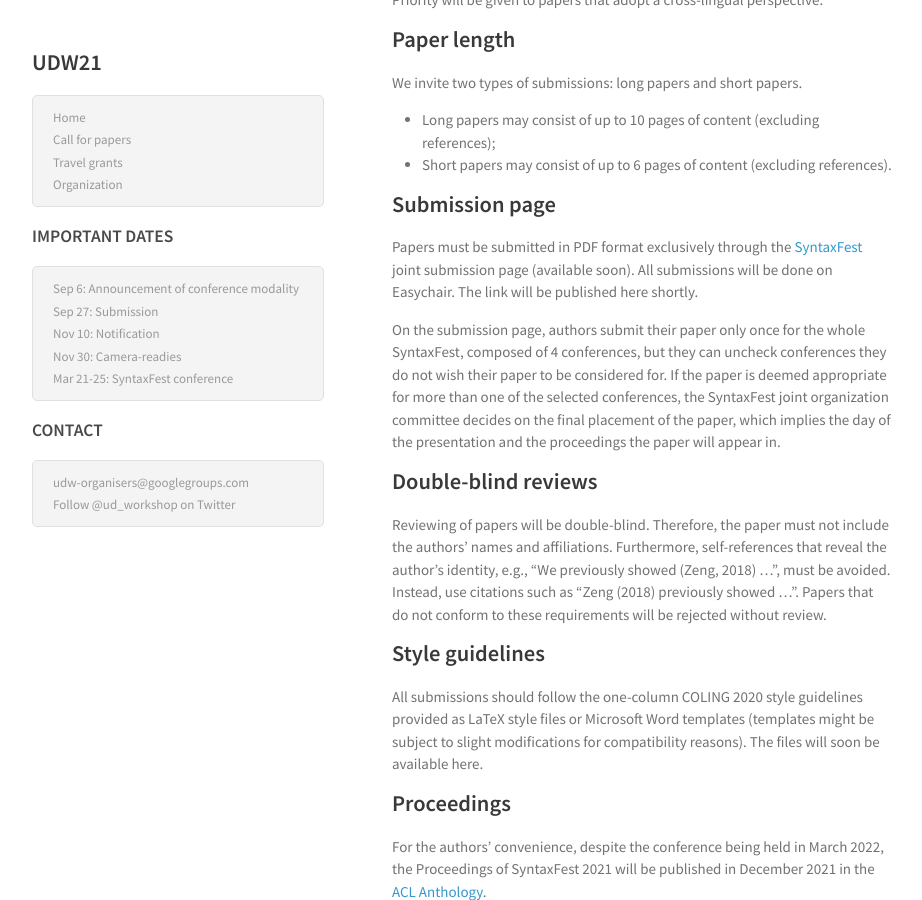
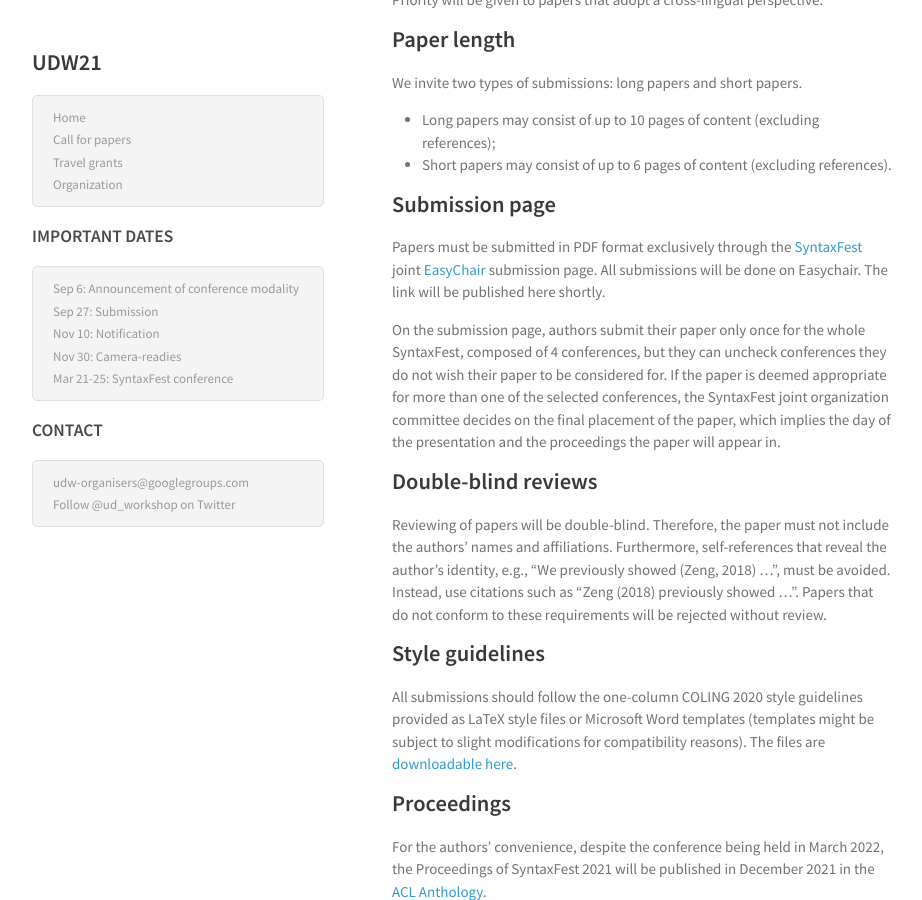
Before and after one commit to UniversalDependencies/udw21, a Jekyll site: the page built from cfp.md, in a window 1280 px wide and 900 px high, scrolled down 674 px. Shown: the whole window, without its empty margins (178-1100 px from the left). Built offline with Jekyll 4.4.1, drawn with Linux system fonts in a browser that asks for light colours.

Commit message:
add style sheet and easychair link

```diff
--- a/cfp.md
+++ b/cfp.md
@@ -28,7 +28,7 @@ We invite two types of submissions: long papers and short papers.
 
 ## Submission page
 
-Papers must be submitted in PDF format exclusively through the [SyntaxFest](https://syntaxfest.github.io/) joint submission page (available soon). All submissions will be done on Easychair. The link will be published here shortly.
+Papers must be submitted in PDF format exclusively through the [SyntaxFest](https://syntaxfest.github.io/) joint [EasyChair](https://easychair.org/conferences/?conf=syntaxfest2021) submission page. All submissions will be done on Easychair. The link will be published here shortly.
 
 On the submission page, authors submit their paper only once for the whole SyntaxFest, composed of 4 conferences, but they can uncheck conferences they do not wish their paper to be considered for. If the paper is deemed appropriate for more than one of the selected conferences, the SyntaxFest joint organization committee decides on the final placement of the paper, which implies the day of the presentation and the proceedings the paper will appear in.
 
@@ -38,7 +38,7 @@ Reviewing of papers will be double-blind. Therefore, the paper must not include
 
 ## Style guidelines
 
-All submissions should follow the one-column COLING 2020 style guidelines provided as LaTeX style files or Microsoft Word templates (templates might be subject to slight modifications for compatibility reasons). The files will soon be available here.
+All submissions should follow the one-column COLING 2020 style guidelines provided as LaTeX style files or Microsoft Word templates (templates might be subject to slight modifications for compatibility reasons). The files are [downloadable here](/resources/syntaxfest2021style.zip).
 
 ## Proceedings
 
```
Also changed, not shown: index.md (+2 -2 lines), 1 other file.
